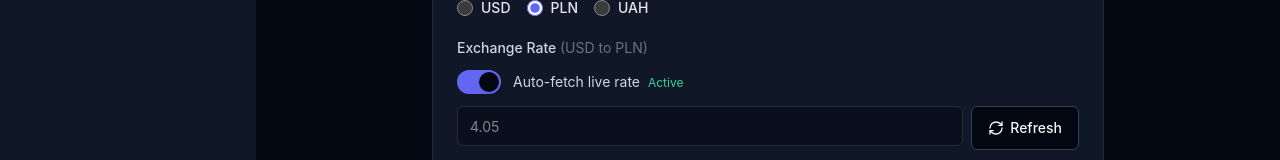
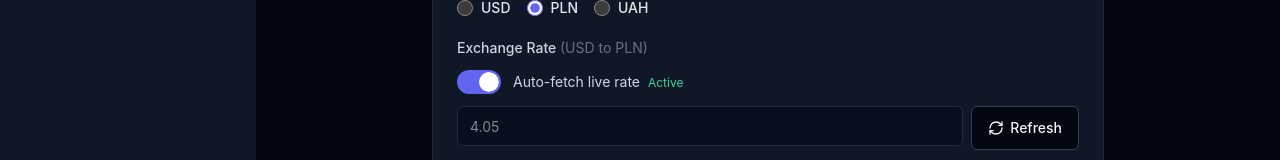
Before and after one commit to DenTheGreat/finance-dashboard, a React (Vite) app: page /settings in a window 1280 px wide. Shown: the part 373-533 px from the top of the page. Built offline with nearby package versions, Linux system fonts and the light colour scheme; no server answers.

Commit message:
fix: design fix

```diff
--- a/src/components/ui/switch.tsx
+++ b/src/components/ui/switch.tsx
@@ -9,7 +9,7 @@ const Switch = React.forwardRef<
 >(({ className, ...props }, ref) => (
   <SwitchPrimitives.Root
     className={cn(
-      "peer inline-flex h-6 w-11 shrink-0 cursor-pointer items-center rounded-full border-2 border-transparent transition-colors focus-visible:outline-none focus-visible:ring-2 focus-visible:ring-ring focus-visible:ring-offset-2 focus-visible:ring-offset-background disabled:cursor-not-allowed disabled:opacity-50 data-[state=checked]:bg-primary data-[state=unchecked]:bg-input",
+      "peer inline-flex h-6 w-11 shrink-0 cursor-pointer items-center rounded-full border-2 border-transparent transition-colors overflow-hidden focus-visible:outline-none focus-visible:ring-2 focus-visible:ring-ring focus-visible:ring-offset-2 focus-visible:ring-offset-background disabled:cursor-not-allowed disabled:opacity-50 data-[state=checked]:bg-primary data-[state=unchecked]:bg-input",
       className
     )}
     {...props}
@@ -17,7 +17,7 @@ const Switch = React.forwardRef<
   >
     <SwitchPrimitives.Thumb
       className={cn(
-        "pointer-events-none block h-5 w-5 rounded-full bg-background shadow-lg ring-0 transition-transform data-[state=checked]:translate-x-5 data-[state=unchecked]:translate-x-0"
+        "pointer-events-none block h-5 w-5 rounded-full bg-white shadow-lg ring-0 transition-transform data-[state=checked]:translate-x-5 data-[state=unchecked]:translate-x-0"
       )}
     />
   </SwitchPrimitives.Root>
--- a/src/pages/Planning.tsx
+++ b/src/pages/Planning.tsx
@@ -530,7 +530,7 @@ export default function Planning({
 
       {/* Add/Edit Dialog */}
       <Dialog open={showModal} onOpenChange={(open) => { setShowModal(open); if (!open) setEditingId(null); }}>
-        <DialogContent className="bg-gray-900 border-gray-800 text-white max-h-[90vh] overflow-y-auto sm:max-w-md">
+        <DialogContent className="bg-gray-900 border-gray-800 text-white sm:max-w-md">
           <DialogHeader>
             <DialogTitle className="text-white">
               {editingId
```
